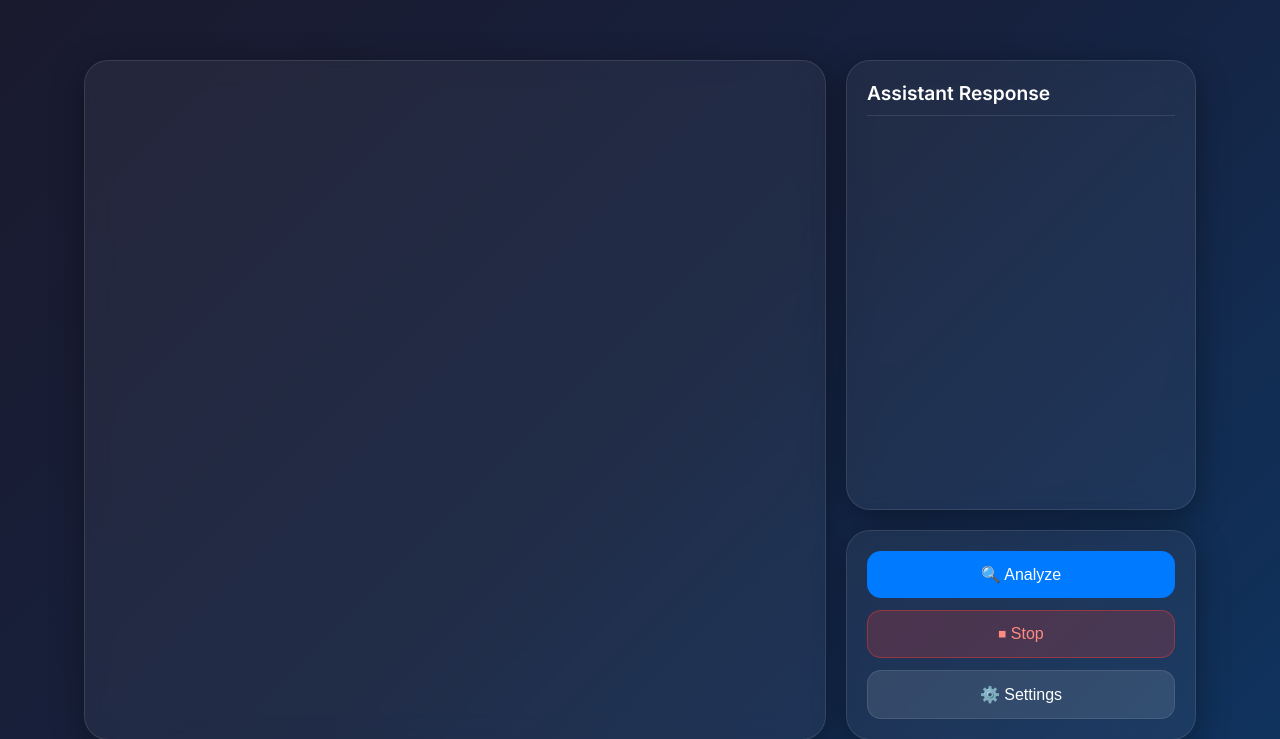
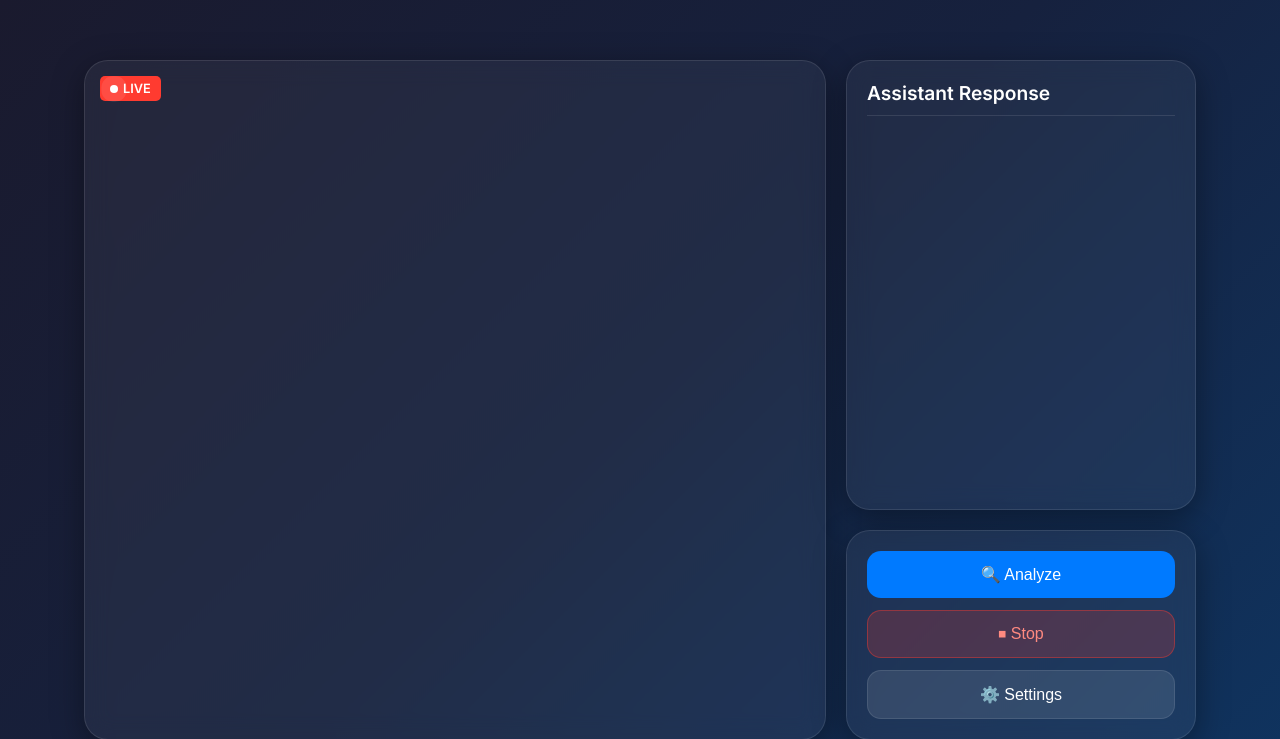
Before and after one commit to foffano/AI-Driven-Accessible-Laboratory-Assistance, a Flask app: page / in a window 1280 px wide. Shown: the top 739 px of the page. Run offline with Flask 3, Linux system fonts and the light colour scheme; some libraries are stand-ins or nearby versions.

Commit message:
feat: Add live indicator to video feed in UI

```diff
--- a/part_two/app/static/css/modern_styles.css
+++ b/part_two/app/static/css/modern_styles.css
@@ -64,6 +64,45 @@ body {
     object-fit: contain;
     border-radius: 12px;
 }
+
+.live-indicator {
+    position: absolute;
+    top: 15px;
+    left: 15px;
+    background-color: var(--danger-color);
+    color: var(--text-main);
+    padding: 5px 10px;
+    border-radius: 5px;
+    font-size: 0.8rem;
+    font-weight: 600;
+    z-index: 10;
+    display: flex;
+    align-items: center;
+    gap: 5px;
+}
+
+.live-indicator::before {
+    content: '';
+    display: block;
+    width: 8px;
+    height: 8px;
+    background-color: white;
+    border-radius: 50%;
+    animation: pulse 1.5s infinite;
+}
+
+@keyframes pulse {
+    0% {
+        box-shadow: 0 0 0 0 rgba(255, 255, 255, 0.7);
+    }
+    70% {
+        box-shadow: 0 0 0 10px rgba(255, 255, 255, 0);
+    }
+    100% {
+        box-shadow: 0 0 0 0 rgba(255, 255, 255, 0);
+    }
+}
+
 
 /* Sidebar / Controls */
 .sidebar {
--- a/part_two/app/templates/index.html
+++ b/part_two/app/templates/index.html
@@ -16,6 +16,7 @@
         <!-- Main Video Feed -->
         <div class="main-content">
             <div class="video-wrapper">
+                <div class="live-indicator">LIVE</div>
                 <video id="video" autoplay playsinline></video>
                 <canvas id="canvas" style="display:none;"></canvas>
             </div>
```
